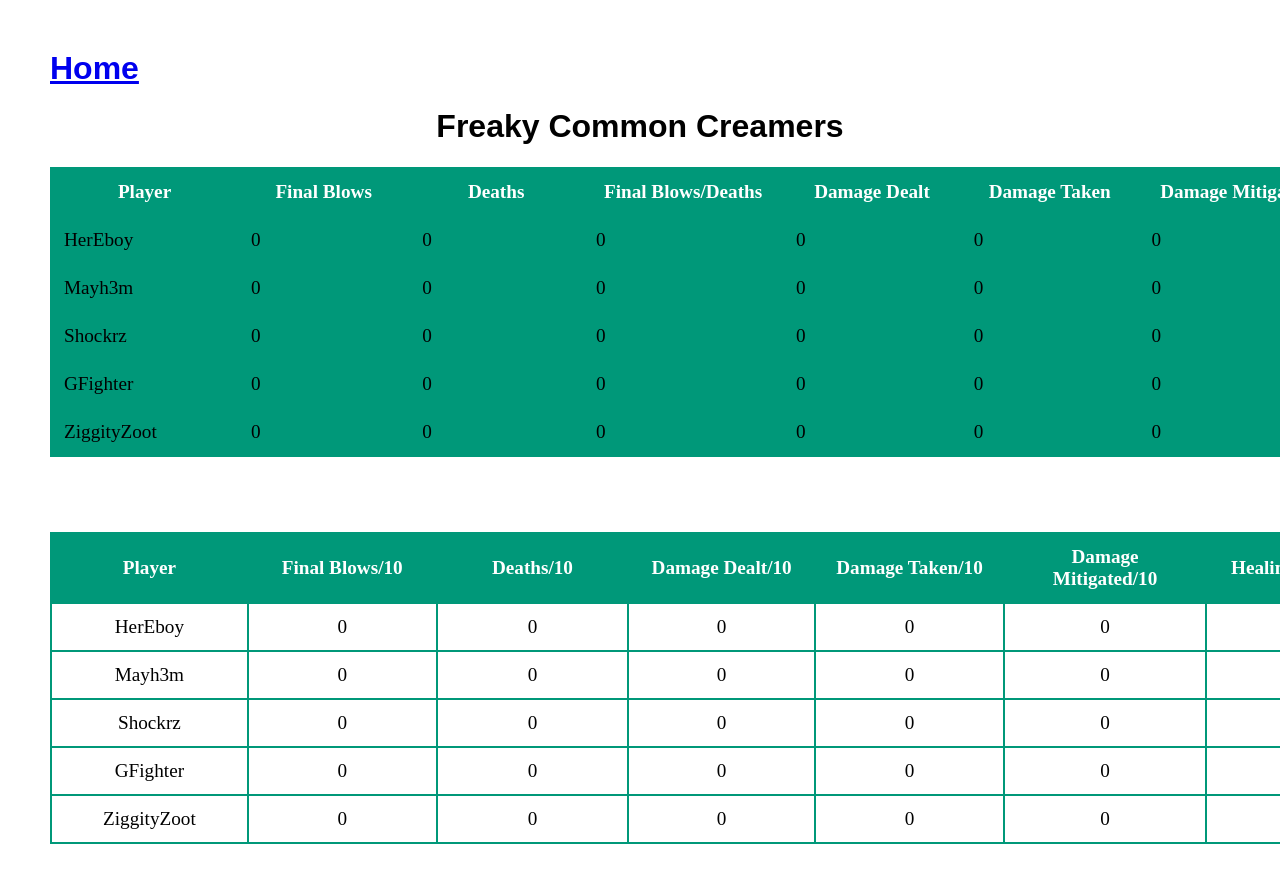
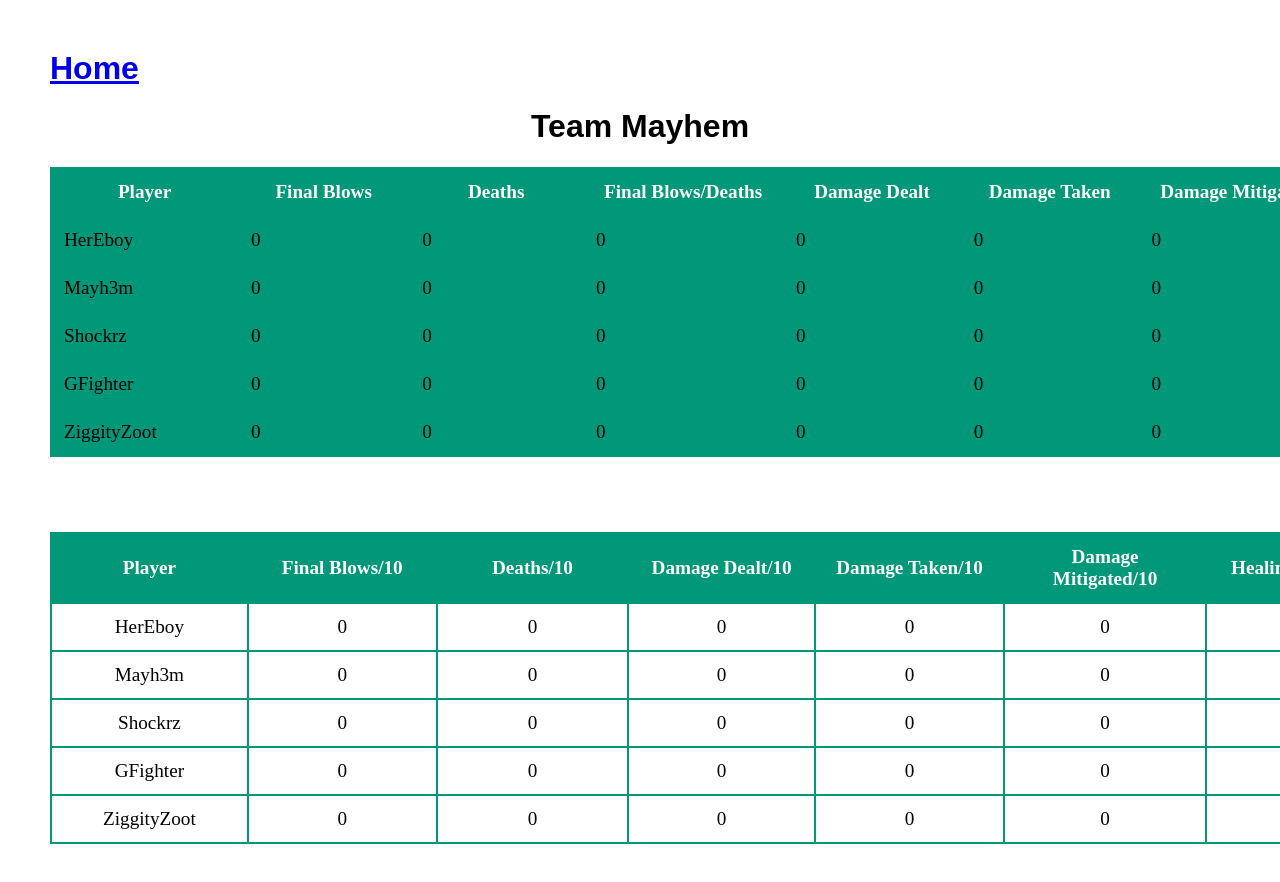
Before and after one commit to CheckTMOW/mayhem, a plain HTML site: page index.html in a window 1280 px wide. Shown: the top 882 px of the page. Drawn offline with Linux system fonts and the light colour scheme.

Commit message:
Update index.html

```diff
--- a/index.html
+++ b/index.html
@@ -22,7 +22,7 @@
 </head>
 <body>
     <h1 align="left" style="font-family: sans-serif;"><a href="https://checktmow.github.io/homepage/">Home</a></h1>
-    <h1 align="center" style="font-family: sans-serif;">Freaky Common Creamers</h1>
+    <h1 align="center" style="font-family: sans-serif;">Team Mayhem</h1>
             <table width="1825" bgcolor="#009879" class="table-sortable" style="margin-bottom: 75px;">
                 <thead style="color: white;" align="center">
                     <tr>
```
